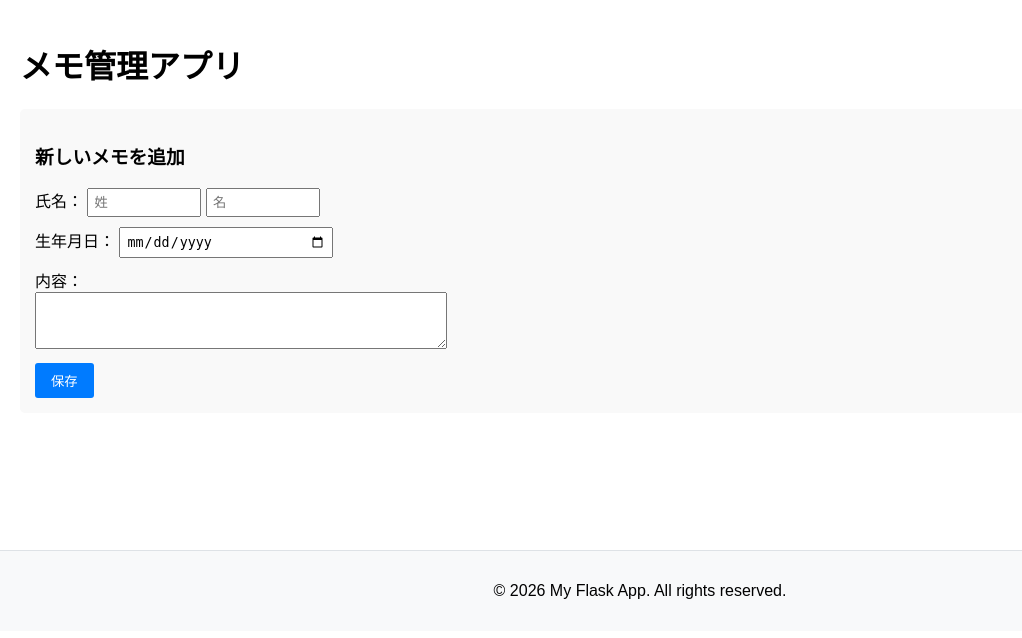
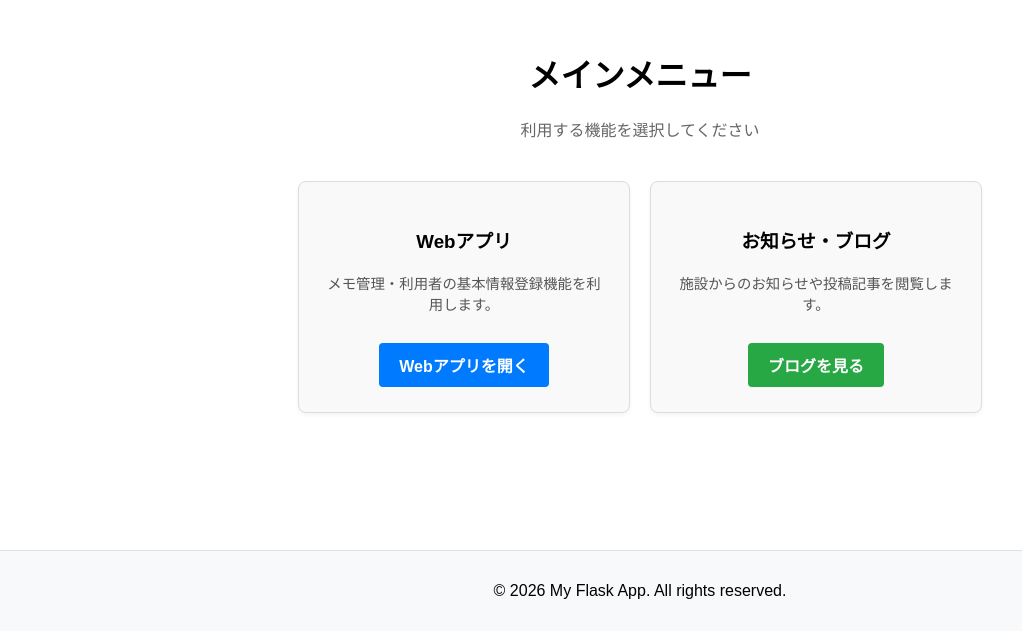
Before and after one commit to KameRyo0912/my_flask_app, a Flask app: page / in a window 1280 px wide. Shown: the part 130-768 px from the top of the page, without its empty margins (0-1022 px from the left). Run offline with Flask 3, Linux system fonts and the light colour scheme.

Commit message:
メインメニュー追加

```diff
--- a/app.py
+++ b/app.py
@@ -1,11 +1,12 @@
 from datetime import datetime
-from flask import Flask, render_template, request, redirect, url_for, flash
+# 1. session をインポートに追加
+from flask import Flask, render_template, request, redirect, url_for, flash, session
 from flask_login import LoginManager, login_user, logout_user, login_required, current_user
 from models import db, User  # models.py から db と User をインポート
 
 app = Flask(__name__)
 
-# セッション・Flashメッセージ用キー（必須）
+# セッション・Flashメッセージ用キー
 app.config['SECRET_KEY'] = 'your-secret-key-here'
 
 # SQLiteデータベースの設定
@@ -15,10 +16,10 @@ app.config['SQLALCHEMY_TRACK_MODIFICATIONS'] = False
 # models.py の db を app にバインド
 db.init_app(app)
 
-# LoginManager の初期化
+# LoginManager の初期化（デフォルトのログイン画面指定）
 login_manager = LoginManager()
 login_manager.init_app(app)
-login_manager.login_view = 'login'
+login_manager.login_view = 'web_app_login'  # 未ログイン時はWebアプリ用ログインへ飛ばす
 
 @login_manager.user_loader
 def load_user(user_id):
@@ -48,48 +49,80 @@ class Memo(db.Model):
 # アプリ起動時にテーブルを自動作成
 with app.app_context():
     db.create_all()
-
-@app.route('/login', methods=['GET', 'POST'])
-def login():
+# --- 新規ユーザー登録画面 ---
+@app.route('/register', methods=['GET', 'POST'])
+def register():
     if request.method == 'POST':
         username = request.form.get('username')
         password = request.form.get('password')
 
+        # 既存ユーザーの重複チェック
+        existing_user = User.query.filter_by(username=username).first()
+        if existing_user:
+            flash('そのユーザー名はすでに使用されています。')
+            return redirect(url_for('register'))
+
+        # 新しいユーザーを作成して保存
+        new_user = User(username=username)
+        new_user.set_password(password)  # パスワードのハッシュ化（models.pyのメソッドを利用）
+        db.session.add(new_user)
+        db.session.commit()
+
+        flash('ユーザー登録が完了しました。ログインしてください。')
+        return redirect(url_for('web_app_login'))
+
+    return render_template('register.html')
+# --- 1. Webアプリ専用 ログイン画面 ---
+@app.route('/web_app/login', methods=['GET', 'POST'])
+def web_app_login():
+    if request.method == 'POST':
+        username = request.form.get('username')
+        password = request.form.get('password')
         user = User.query.filter_by(username=username).first()
-
         if user and user.check_password(password):
             login_user(user)
-            if user.is_admin:
-                return redirect(url_for('blog_index'))  # 管理者向けのリダイレクト先
-            else:
-                return redirect(url_for('index'))      # 一般ユーザー向けのリダイレクト先
+            # ログイン成功時はWebアプリ本体（/web_app）へ移動
+            return redirect(url_for('web_app_index'))
         else:
             flash('ユーザー名またはパスワードが正しくありません。')
+    return render_template('web_app_login.html')
 
-    return render_template('login.html')
-
+# ログアウト処理
 @app.route('/logout')
 @login_required
 def logout():
     logout_user()
-    return redirect(url_for('login'))
+    return redirect(url_for('web_app_login'))
 
-@app.route('/', methods=['GET', 'POST'])
-def index():
+# --- 2. Webアプリ本体（メモ機能画面・ログイン保護あり） ---
+@app.route('/web_app', methods=['GET', 'POST'])
+@login_required
+def web_app_index():
+    # メインメニューを経由していない直リンクアクセスの場合は拒否
+    if not session.get('from_main_menu'):
+        flash('メインメニューからアクセスしてください。')
+        return redirect(url_for('index'))
+
+    # 処理完了後、または別のページへ移動するときにフラグを消したい場合はここでpopすることも可能
     if request.method == 'POST':
         first_name = request.form.get('first_name')
         last_name = request.form.get('last_name')
         birth_date = request.form.get('birth_date')
         content = request.form.get('content')
-
         if first_name and last_name:
             new_memo = Memo(first_name=first_name, last_name=last_name, birth_date=birth_date, content=content)
             db.session.add(new_memo)
             db.session.commit()
-            return redirect(url_for('index'))
+            return redirect(url_for('web_app_index'))
+    memos = Memo.query.all()
+    return render_template('web_app.html', memos=memos)
 
-    memos = Memo.query.all()
-    return render_template('index.html', memos=memos)
+# --- 3. トップページ（後でメインメニューに変更予定） ---
+# --- トップページ（メインメニュー画面） ---
+@app.route('/')
+def index():
+    session['from_main_menu'] = True
+    return render_template('index.html')
 
 @app.route('/about')
 def about():
@@ -99,39 +132,42 @@ def about():
 @app.route('/edit/<int:id>', methods=['GET', 'POST'])
 def edit(id):
     memo = Memo.query.get_or_404(id)
-
     if request.method == 'POST':
         memo.last_name = request.form.get('last_name')
         memo.first_name = request.form.get('first_name')
         memo.content = request.form.get('content')
         db.session.commit()
         return redirect(url_for('about'))
-
     return render_template('edit.html', memo=memo)
 
+# --- 4. ブログ機能 ---
 @app.route('/blog/<int:post_id>')
 def blog_detail(post_id):
     post = BlogPost.query.get_or_404(post_id)
     return render_template('blog_detail.html', post=post)
 
+# --- ブログ一覧画面 ---
 @app.route('/blog')
 def blog_index():
+    # メインメニューを経由していない場合はメインメニューへ戻す
+    if not session.get('from_main_menu'):
+        flash('メインメニューからアクセスしてください。')
+        return redirect(url_for('index'))
+
     posts = BlogPost.query.order_by(BlogPost.created_at.desc()).all()
     return render_template('blog_index.html', posts=posts)
 
 @app.route('/blog/new', methods=['GET', 'POST'])
-@login_required  # ログイン必須化
+@login_required
 def blog_new():
     if request.method == 'POST':
         title = request.form.get('title')
         body = request.form.get('body')
-
         if title and body:
             new_post = BlogPost(title=title, body=body)
             db.session.add(new_post)
             db.session.commit()
             return redirect(url_for('blog_index'))
-
     return render_template('blog_new.html')
 
 if __name__ == '__main__':
--- a/templates/index.html
+++ b/templates/index.html
@@ -1,30 +1,26 @@
 {% extends 'base.html' %}
 
-{% block title %}トップページ - My Flask App{% endblock %}
+{% block title %}メインメニュー - My Flask App{% endblock %}
 
 {% block content %}
-    <h1>メモ管理アプリ</h1>
+<div style="text-align: center; margin-top: 30px;">
+    <h1>メインメニュー</h1>
+    <p style="color: #666; margin-bottom: 40px;">利用する機能を選択してください</p>
 
-    <!-- メモ追加フォーム -->
-    <div style="background-color: #f9f9f9; padding: 15px; border-radius: 5px; margin-bottom: 20px;">
-        <h3>新しいメモを追加</h3>
-        <form action="/" method="POST">
-            <div style="margin-bottom: 10px;">
-                <label for="last_name">氏名：</label>
-                <input type="text" name="last_name" placeholder="姓" style="width: 100px; max-width: 400px; padding: 5px;" required>
-                <input type="text" name="first_name" placeholder="名" style="width: 100px; max-width: 400px; padding: 5px;" required>
-            </div>
-            <div style="margin-bottom: 10px;">
-                <label for="birth_date">生年月日：</label>
-                <input type="date" name="birth_date" style="width: 200px; max-width: 400px; padding: 5px;">
-            </div>
-            <div style="margin-bottom: 10px;">
-                <label for="content">内容：</label><br>
-                <textarea id="content" name="content" rows="3" style="width: 100%; max-width: 400px; padding: 5px;"></textarea>
-            </div>
-            <button type="submit" style="padding: 8px 16px; background-color: #007bff; color: white; border: none; border-radius: 3px; cursor: pointer;">保存</button>
-        </form>
+    <div style="display: flex; justify-content: center; gap: 20px; flex-wrap: wrap;">
+        <!-- Webアプリへのカード -->
+        <div style="background-color: #f9f9f9; border: 1px solid #ddd; border-radius: 8px; padding: 25px; width: 280px; box-shadow: 0 2px 4px rgba(0,0,0,0.05);">
+            <h3>Webアプリ</h3>
+            <p style="color: #555; font-size: 0.9em; min-height: 40px;">メモ管理・利用者の基本情報登録機能を利用します。</p>
+            <a href="{{ url_for('web_app_index') }}" style="display: inline-block; margin-top: 15px; padding: 10px 20px; background-color: #007bff; color: white; text-decoration: none; border-radius: 4px; font-weight: bold;">Webアプリを開く</a>
+        </div>
+
+        <!-- ブログ機能へのカード -->
+        <div style="background-color: #f9f9f9; border: 1px solid #ddd; border-radius: 8px; padding: 25px; width: 280px; box-shadow: 0 2px 4px rgba(0,0,0,0.05);">
+            <h3>お知らせ・ブログ</h3>
+            <p style="color: #555; font-size: 0.9em; min-height: 40px;">施設からのお知らせや投稿記事を閲覧します。</p>
+            <a href="{{ url_for('blog_index') }}" style="display: inline-block; margin-top: 15px; padding: 10px 20px; background-color: #28a745; color: white; text-decoration: none; border-radius: 4px; font-weight: bold;">ブログを見る</a>
+        </div>
     </div>
-
-
+</div>
 {% endblock %}
```
Also changed, not shown: templates/register.html (added, +40 -0 lines), templates/web_app.html (added, +30 -0 lines), templates/web_app_login.html (added, +40 -0 lines), instance/app.db.
